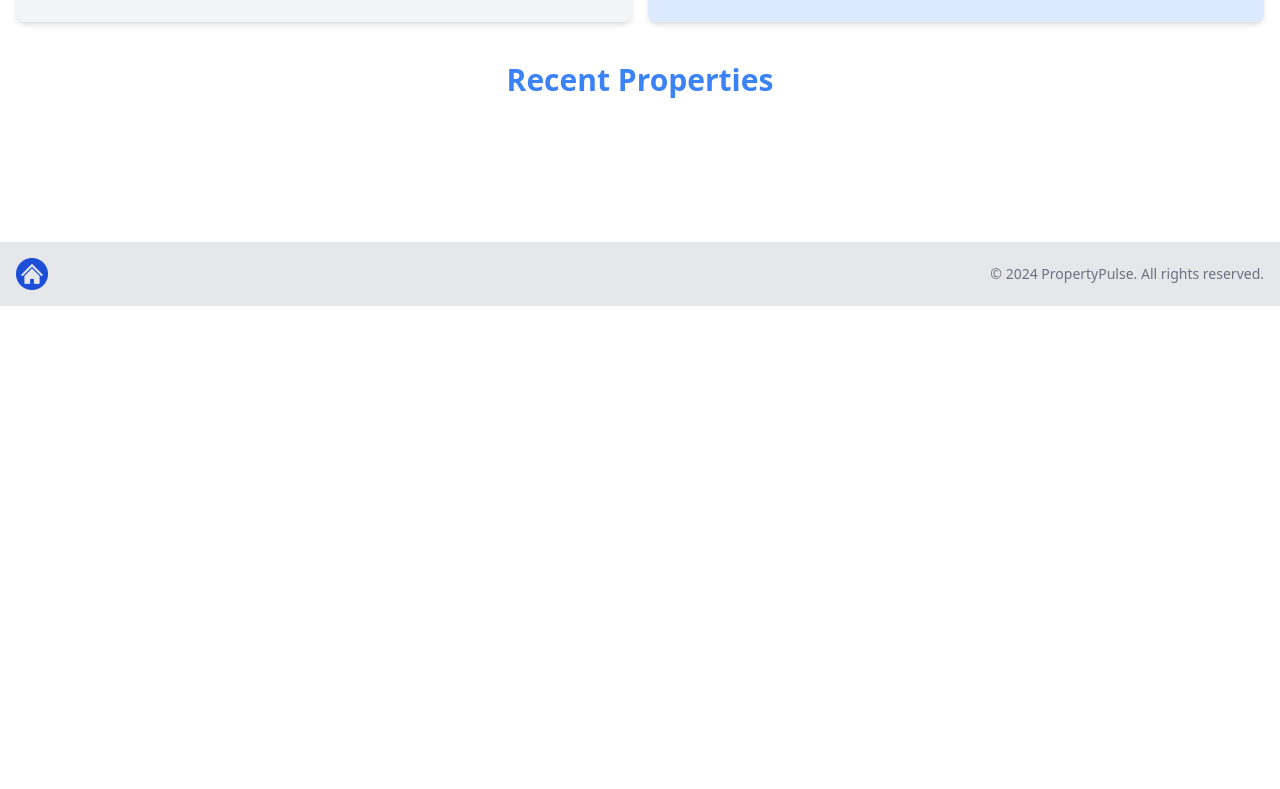
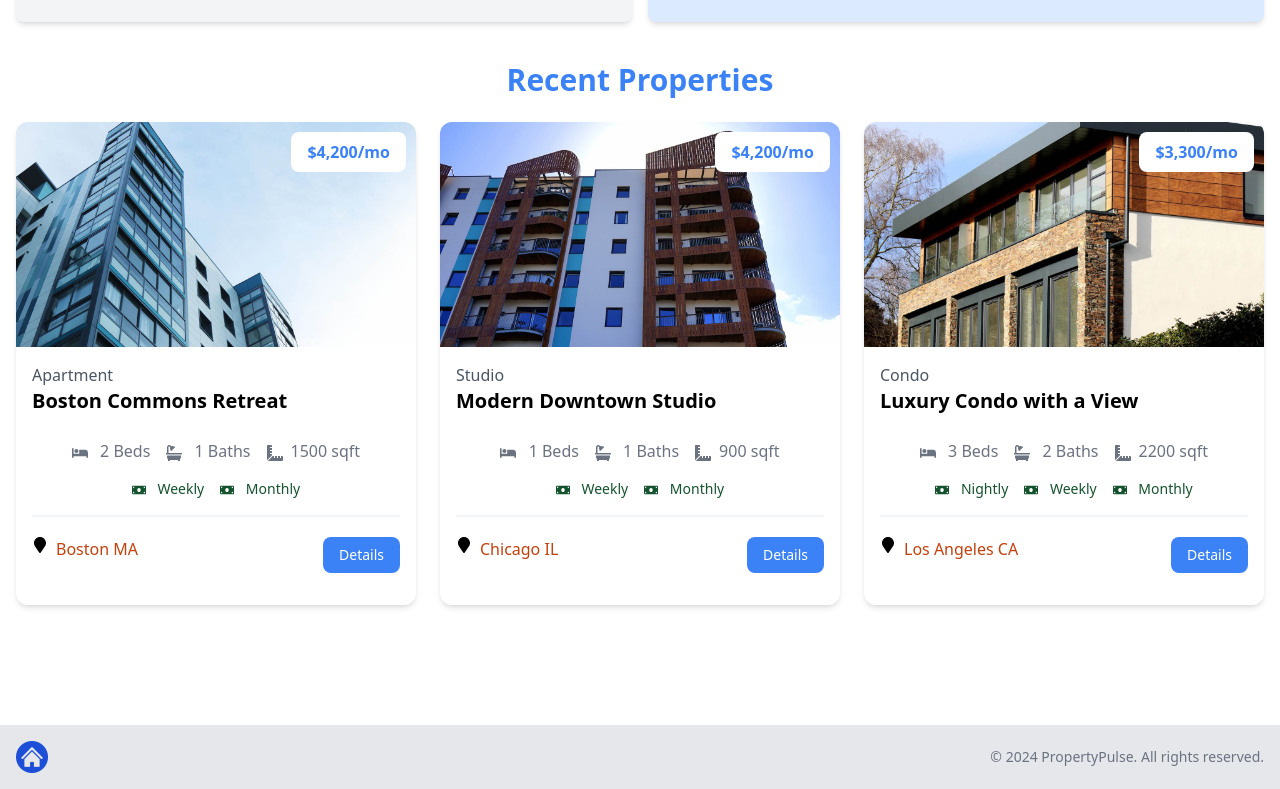
Before and after one commit to MichaelWiss/realestestate, a Next.js app: page / in a window 1280 px wide. Shown: the part 623-1412 px from the top of the page. Before the commit the page ends 929 px from the top, so only its background shows below. Built offline with nearby package versions, Linux system fonts and the light colour scheme.

Commit message:
mapping over recentproperties

```diff
--- a/components/HomeProperties.jsx
+++ b/components/HomeProperties.jsx
@@ -1,15 +1,25 @@
 import React from 'react'
 import properties from '@/properties.json';
+import PropertyCard from '@/components/PropertyCard';
 
 
 const HomeProperties = () => {
+    const recentProperties = properties
+        .sort(() => Math.random() - Math.random())
+        .slice(0, 3);
+
   return (
-    <section class="px-4 py-6">
-      <div class="container-xl lg:container m-auto">
-        <h2 class="text-3xl font-bold text-blue-500 mb-6 text-center">
+    <section className="px-4 py-6">
+      <div className="container-xl lg:container m-auto">
+        <h2 className="text-3xl font-bold text-blue-500 mb-6 text-center">
           Recent Properties
         </h2>
-        <div class="grid grid-cols-1 md:grid-cols-3 gap-6">
+        <div className="grid grid-cols-1 md:grid-cols-3 gap-6">
+            { recentProperties === 0 ? (
+                <p>No Properties Found</p>
+            ) : recentProperties.map((property) => (
+                <PropertyCard key={property._id} property={ property } />
+            )) }
         </div>
         </div>
         </section>
```
